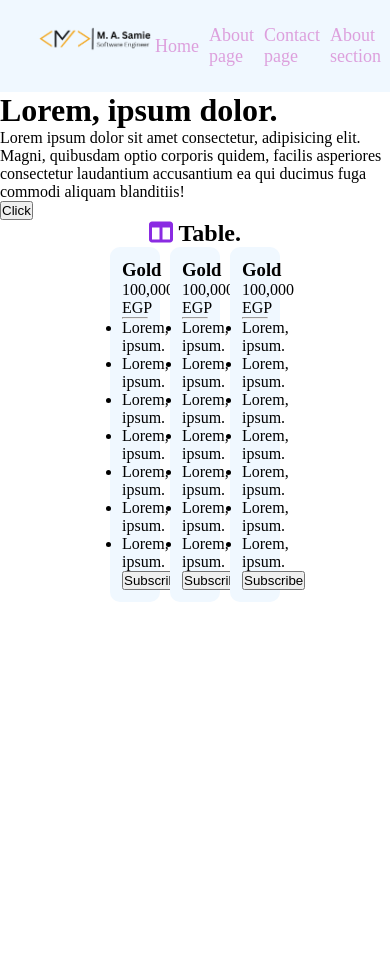
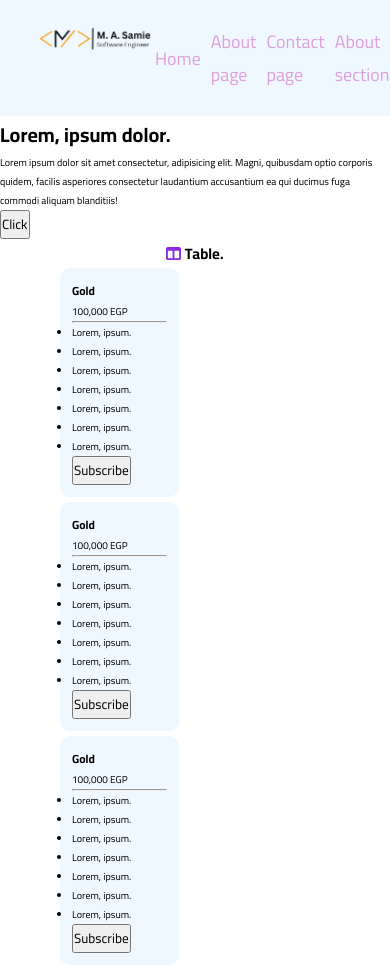
Before and after one commit to mo-abdel-samie/TimeDoor-TeenWeb, a plain HTML site: page index.html in a window 390 px wide. Shown: the top 968 px of the page. Drawn offline with Linux system fonts and the light colour scheme.

Commit message:
meeting-08

```diff
--- a/index.html
+++ b/index.html
@@ -2,7 +2,14 @@
 <html lang="en">
 
 <head>
+
+    <meta name="viewport" content="width=device-width, initial-scale=1.0">
+
     <title>Web development</title>
+    <link rel="preconnect" href="https://fonts.googleapis.com">
+    <link rel="preconnect" href="https://fonts.gstatic.com" crossorigin>
+    <link href="https://fonts.googleapis.com/css2?family=Cairo:wght@200..1000&display=swap" rel="stylesheet">
+
     <link rel="stylesheet" href="style.css">
 
     <script src="https://cdnjs.cloudflare.com/ajax/libs/font-awesome/6.6.0/js/all.min.js"
--- /dev/null
+++ b/responsive.css
@@ -0,0 +1,28 @@
+html {
+  font-size: 15px;
+}
+
+h1 {
+  width: 50rem;
+  height: 60rem;
+  padding: 1.5rem;
+  margin: 1rem;
+  font-size: 2.5rem;
+  background-color: aqua;
+}
+
+.branding-img {
+    width: 15rem;
+}
+
+@media (max-width: 768px) {
+  html {
+    font-size: 10px;
+  }
+}
+
+@media (max-width: 425px) {
+  html {
+    font-size: 5px;
+  }
+}
--- a/style.css
+++ b/style.css
@@ -1,10 +1,12 @@
 * {
   padding: 0;
   margin: 0;
+  font-family: "Cairo", sans-serif;
 }
 
 html {
   scroll-behavior: smooth;
+  font-size: 10px;
 }
 
 .icon-color {
@@ -25,7 +27,7 @@ nav ul {
 }
 
 nav ul li {
-  margin-right: 10px;
+  margin-right: 1rem; /* 10 px*/
 }
 
 nav ul li a {
@@ -45,6 +47,7 @@ nav ul li a:hover {
 .flex-container {
   display: flex;
   justify-content: center;
+  flex-direction: row;
   gap: 10px;
   padding: 0 130px;
 }
@@ -59,3 +62,20 @@ nav ul li a:hover {
 section {
   height: 100vh;
 }
+
+@media (max-width: 768px) {
+  .flex-container {
+    gap: 5px;
+    padding: 0 60px;
+  }
+
+  .flex-container .card {
+    width: 35%;
+  }
+}
+
+@media (max-width: 425px) {
+  .flex-container {
+    flex-direction: column;
+  }
+}
```
Also changed, not shown: responsive.html (added, +27 -0 lines).
